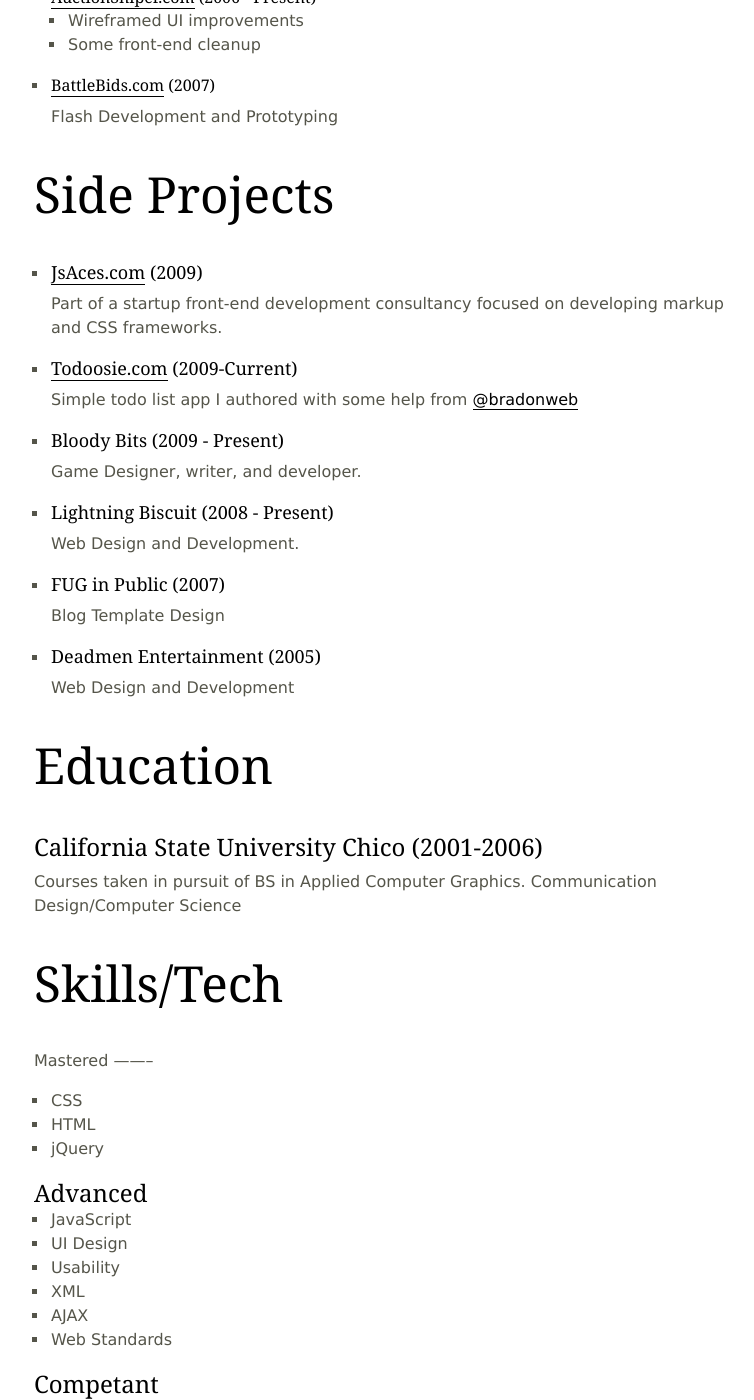
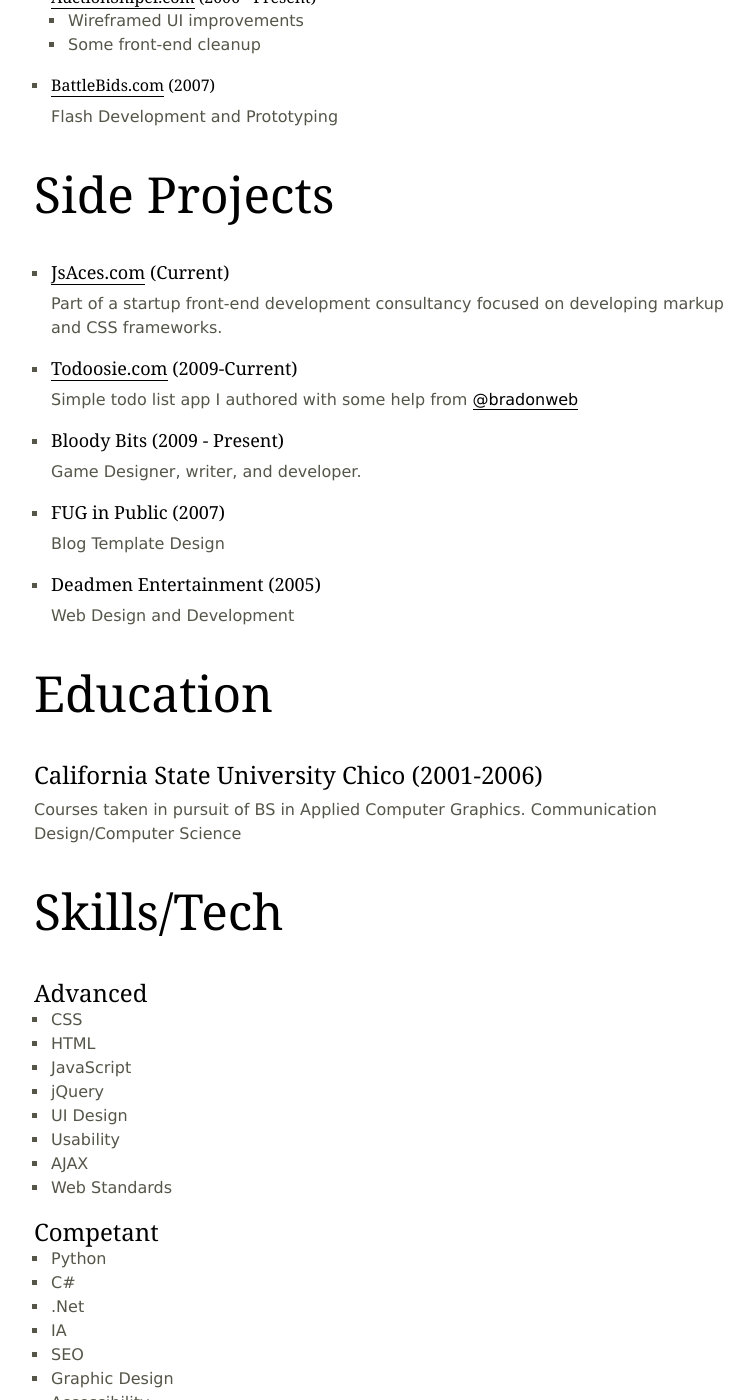
Before and after one commit to jethrolarson/jethrolarson.github.com, a Jekyll site: the page built from resume.md, in a window 1280 px wide and 1400 px high, scrolled down 2013 px. Shown: the whole window, without its empty margins (261-1015 px from the left). Built offline with Jekyll 4.4.1, drawn with Linux system fonts in a browser that asks for light colours; Markdown is read by kramdown in place of the engine named in the settings; some of the changed text lies outside the part shown.

Commit message:
Edited resume.md via GitHub

```diff
--- a/resume.md
+++ b/resume.md
@@ -95,7 +95,7 @@
 
 Side Projects
 =============
-* ### [JsAces.com](http://jsaces.com) (2009)
+* ### [JsAces.com](http://jsaces.com) (Current)
 Part of a startup front-end development consultancy focused on developing markup and CSS frameworks.
 
 * ### [Todoosie.com](http://www.todoosie.com) (2009-Current)
@@ -103,9 +103,6 @@
 
 * ### Bloody Bits  (2009 - Present)
 Game Designer, writer, and developer.
-
-* ### Lightning Biscuit (2008 - Present)
-Web Design and Development.
 
 * ### FUG in Public (2007)
 Blog Template Design
@@ -122,18 +119,15 @@
 
 Skills/Tech
 ===========
-Mastered
+
+Advanced
 --------
 * CSS
 * HTML
+* JavaScript
 * jQuery
-
-Advanced
---------
-* JavaScript
 * UI Design
 * Usability
-* XML
 * AJAX
 * Web Standards
 
```
Also changed, not shown: other parts of resume.md (+1 -4 lines).
